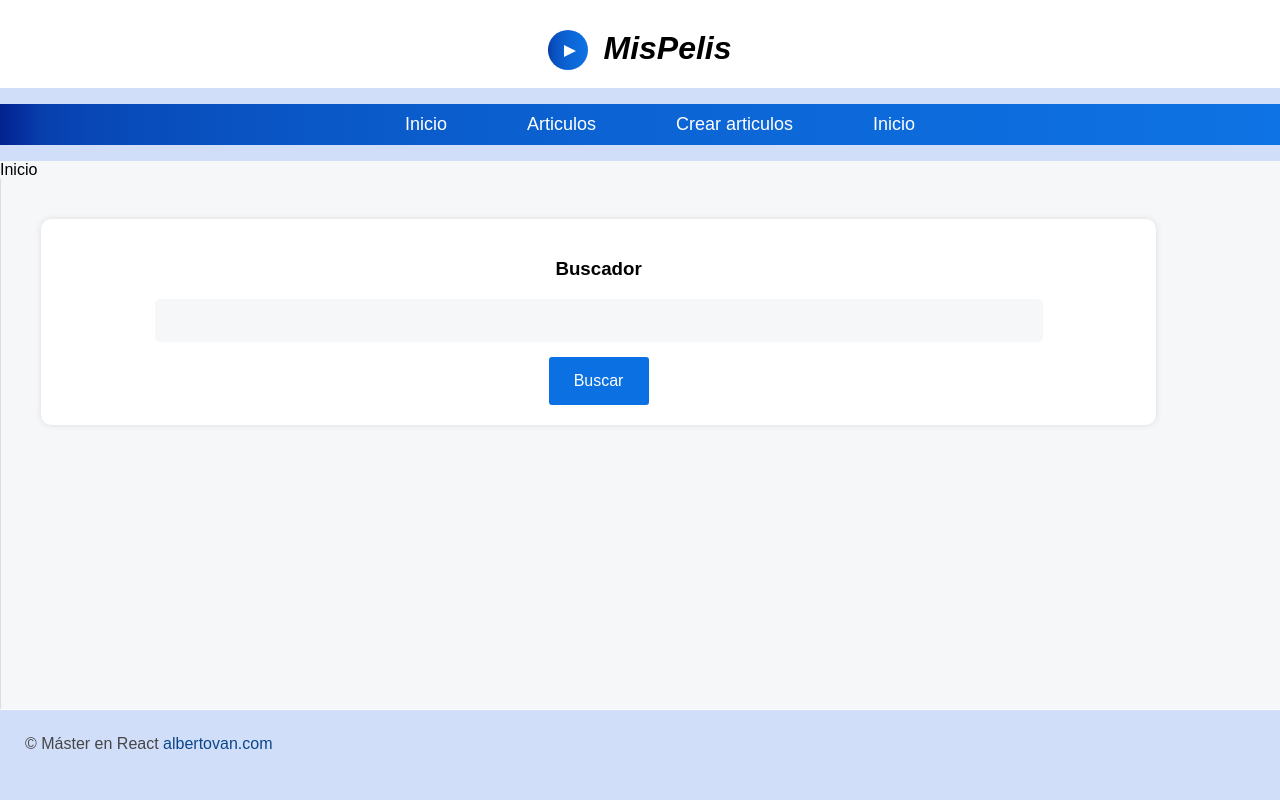
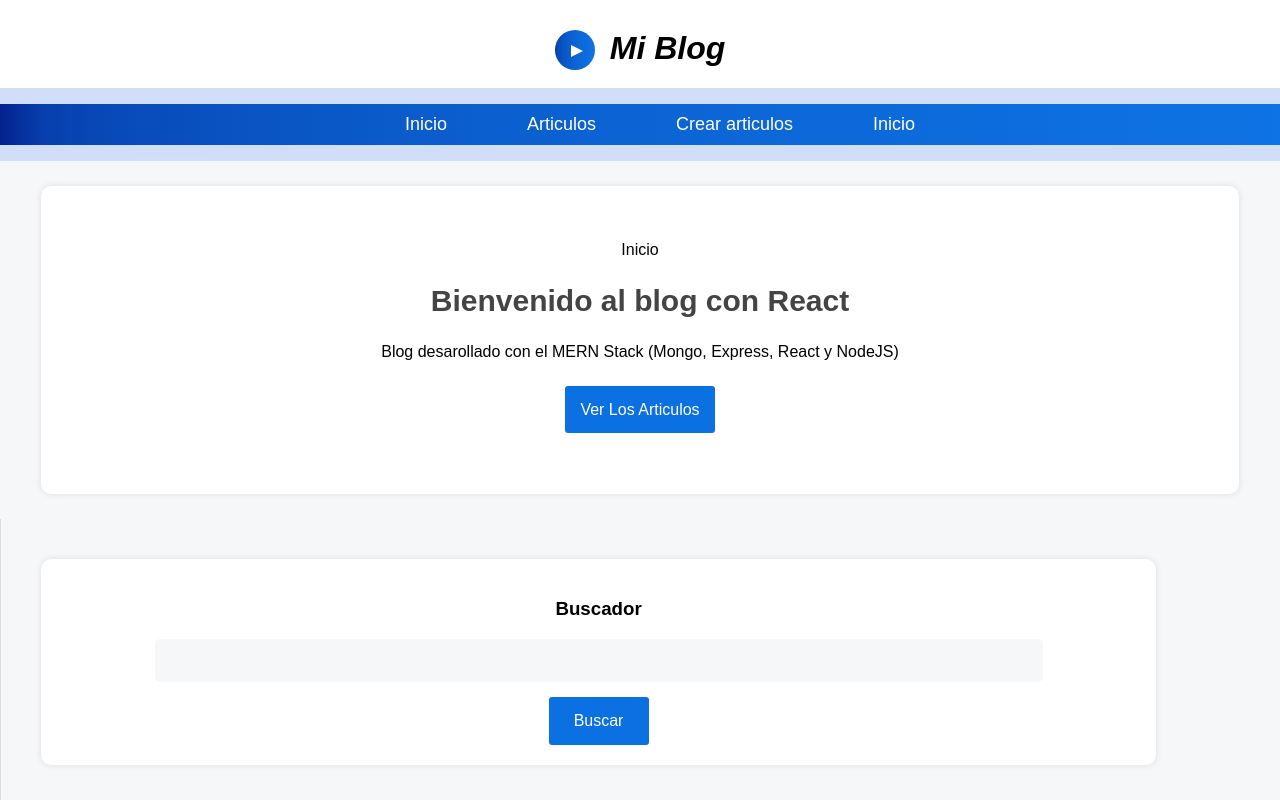
Before and after one commit to avanoldenbarneveld/master-en-react, a React (Vite) app in the folder 15-proyecto03/: page / in a window 1280 px wide. Shown: the top 800 px of the page. Built offline with nearby package versions, Linux system fonts and the light colour scheme.

Commit message:
update site title, create homepage component with styled jumbo section, and add navigation link to articles

```diff
--- a/15-proyecto03/src/components/layout/Header.jsx
+++ b/15-proyecto03/src/components/layout/Header.jsx
@@ -7,7 +7,7 @@ export const Header = () => {
         <div className="play"></div>
      </div>
 
-     <h1>MisPelis</h1>
+     <h1>Mi Blog</h1>
     </header>
   )
 }
--- a/15-proyecto03/src/components/pages/Inicio.jsx
+++ b/15-proyecto03/src/components/pages/Inicio.jsx
@@ -1,7 +1,12 @@
 import React from 'react'
+import {Link } from 'react-router-dom'
 
 export const Inicio = () => {
   return (
-    <div>Inicio</div>
+    <div className='jumbo'> Inicio
+      <h1> Bienvenido al blog con React</h1>
+      <p> Blog desarollado con el MERN Stack (Mongo, Express, React y NodeJS)</p>
+      <Link to='/articulos' className='button'>Ver los articulos </Link>
+    </div>
   )
 }
--- a/15-proyecto03/src/index.css
+++ b/15-proyecto03/src/index.css
@@ -69,7 +69,7 @@ body {
 
 
 
-.nav > ul {
+.nav>ul {
 	display: flex;
 	justify-content: center;
 	align-items: center;
@@ -109,19 +109,41 @@ body {
 
 .articulo-item {
 	flex-grow: 1;
-    background:  white;
+	background: white;
 	border-radius: 10px;
-    box-shadow:  0px 0 px 6px, ;
+	box-shadow: 0px 0 px 6px, ;
 	margin: 20px;
 	padding-top: 60px;
 	padding-bottom: 60px;
-    padding-left:  25px;
+	padding-left: 25px;
 	padding-right: 25px;
 }
 
+.jumbo {
+	width: 85%;
+	padding: 55px;
+	padding-bottom: 75px;;
+	background: white;
+	border-radius: 10px;
+	box-shadow: 0px 0px 6px #ddd;
+	margin: 25px auto;
+}
+
+.jumbo h1 {
+	font-size:  30px;
+	color: #444
+}
+
+.jumbo p {
+	display: block;
+	margin-bottom: 40px;
+}
+
+.button,
 button,
 input[type="submit"],
-input[type="button"]{
+input[type="button"] {
+	text-decoration: none;
 	width: 100px;
 	background: #0b70e1;
 	color: white;
@@ -153,7 +175,7 @@ input[type="button"]{
 	min-height: 490px;
 }
 
-.lateral > div {
+.lateral>div {
 	box-sizing: border-box;
 	width: 90%;
 	margin: 20px;
@@ -166,7 +188,7 @@ input[type="button"]{
 
 .lateral input[type="text"],
 .lateral input[type="text"],
-.lateral textarea{
+.lateral textarea {
 	display: block;
 	margin: 0 auto;
 	margin-top: 15px;
@@ -190,7 +212,7 @@ input[type="button"]{
 	padding-left: 25px;
 }
 
-.footer a{
+.footer a {
 	color: #0b468a;
 	text-decoration: none;
 }
@@ -199,8 +221,9 @@ input[type="button"]{
 	.content {
 		flex-flow: column wrap;
 		justify-content: center;
-        align-items:  center;
+		align-items: center;
 	}
+
 	.articulo-item {
 		width: 80%;
 	}
```
Lines whose indentation alone changed are shown as unchanged.
